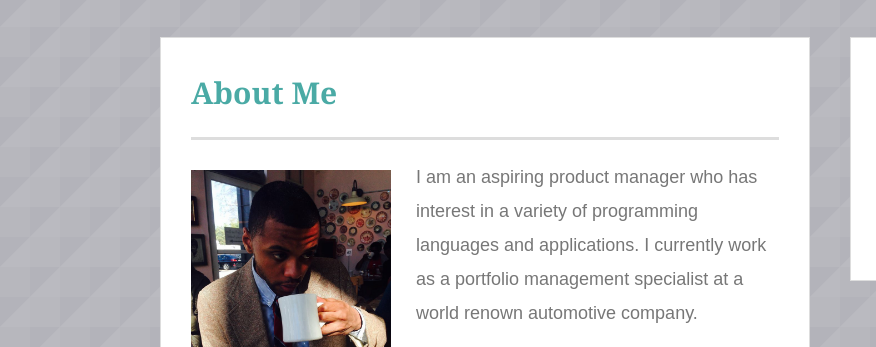
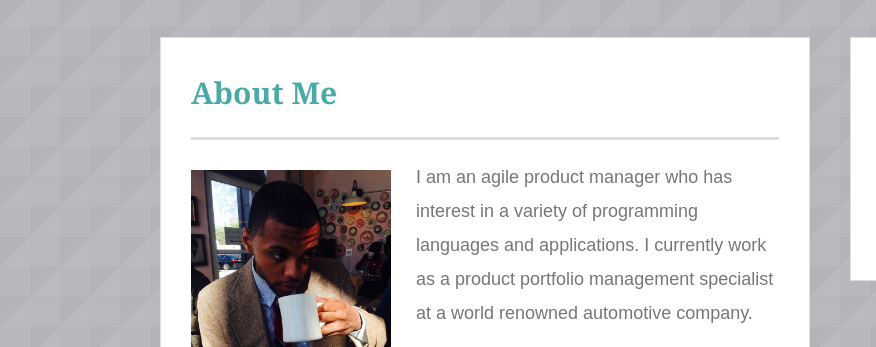
Before and after one commit to tylerhunter06/Responsive-Portfolio, a plain HTML site: page index.html in a window 1280 px wide. Shown: the part 93-440 px from the top of the page, 0-876 px from the left. Drawn offline with Linux system fonts and the light colour scheme.

Commit message:
Update index.html

```diff
--- a/index.html
+++ b/index.html
@@ -21,8 +21,8 @@
     <section class="main-body">
         <h1>About Me</h1>
         <img src="assets/images/me.JPG" class="auth-image" alt="Tyler Hunter">
-        <p>I am an aspiring product manager who has interest in a variety of programming languages and applications. I currently work as
-        a portfolio management specialist at a world renown automotive company.</p>
+        <p>I am an agile product manager who has interest in a variety of programming languages and applications. I currently work as
+        a product portfolio management specialist at a world renowned automotive company.</p>
         <p>Currently, I am living in the Atlanta area where I frequent Krispy Kreme and Marta train stations. I am a husband to my wife Fatimah and
         new father of our first son Adam.</p>
         <p><h2>UPDATE: </h2>Check out my "LIRI Bot" <a href="https://github.com/tylerhunter06/LIRI">HERE!</a></p>
```
